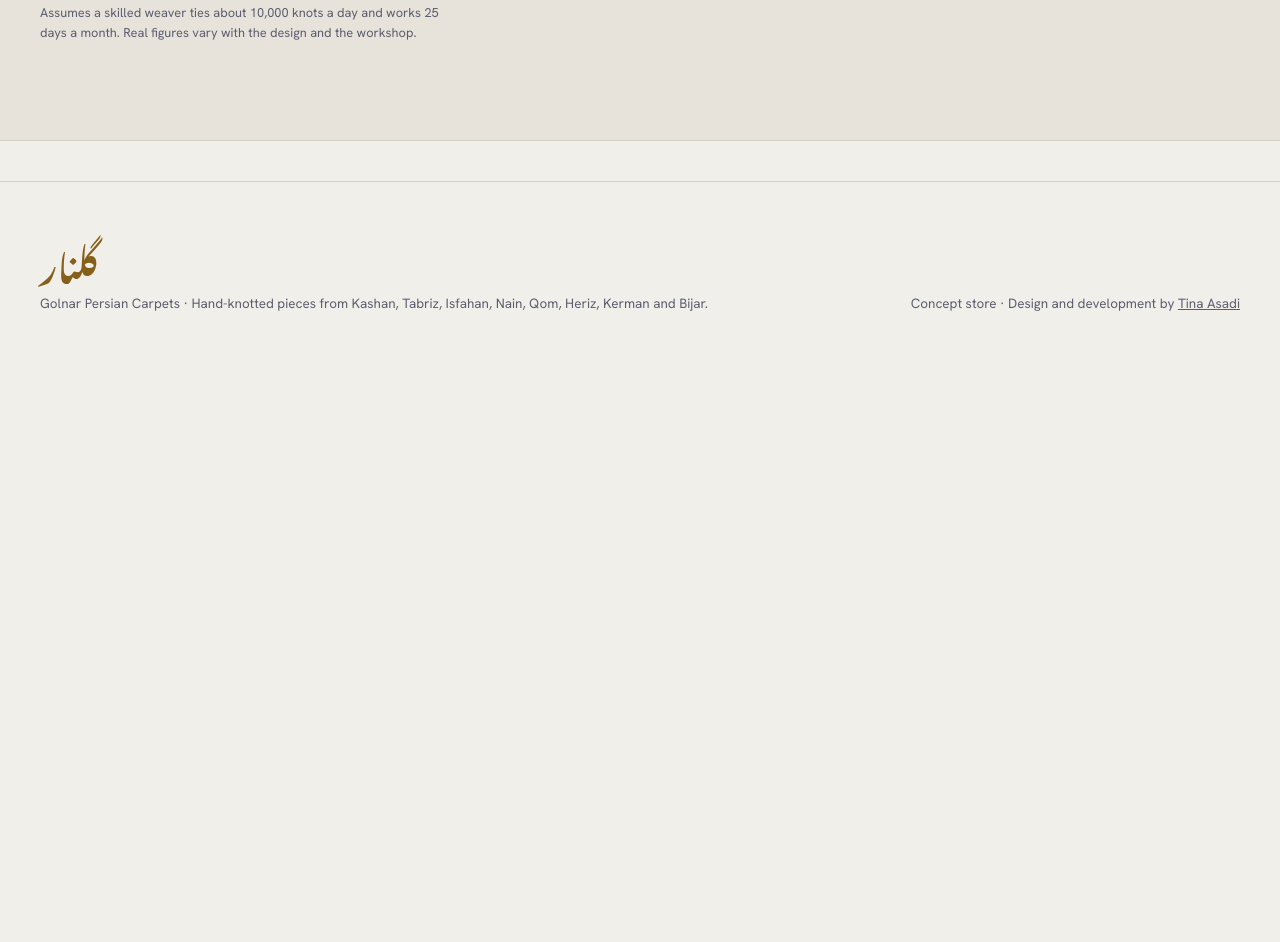
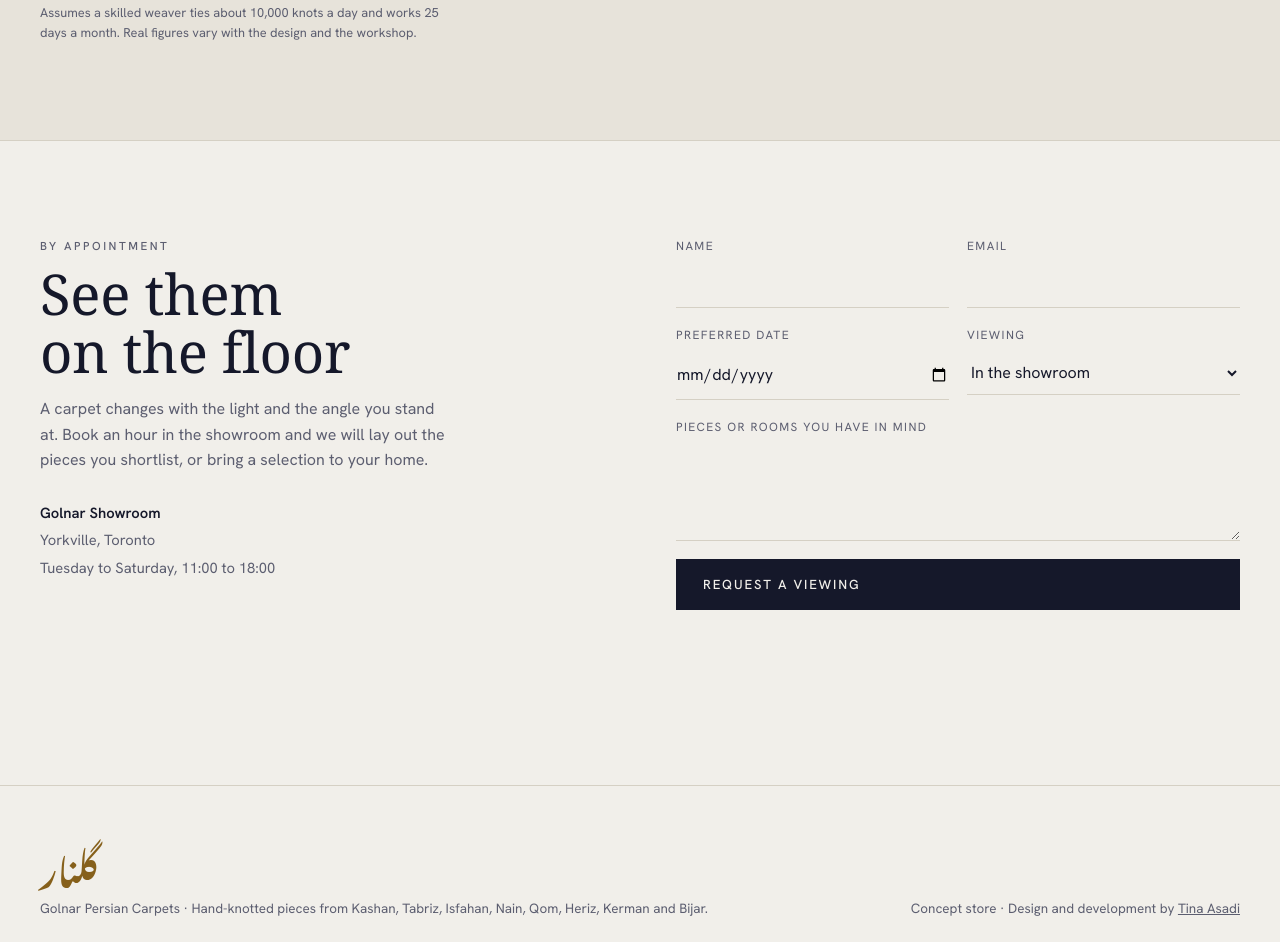
Before and after one commit to tina-asadi/golnar, a plain HTML site: page index.html in a window 1280 px wide. Shown: the part 5034-5976 px from the top of the page. Before the commit the page ends 5405 px from the top, so only its background shows below. Drawn offline with Linux system fonts and the light colour scheme; a web font is replaced by a local one.

Commit message:
Add private viewing booking form
Showroom details and a booking form with inline validation messages.
It is a demo, so submitting confirms on the page and sends nothing.

```diff
--- a/css/style.css
+++ b/css/style.css
@@ -1,8 +1,8 @@
 /* =========================================================
    Golnar Persian Carpets: style.css
    1 Tokens (light + dark) · 2 Base · 3 Header · 4 Hero · 5 Weaving cities
-   6 Collection · 7 Carpet guide · 8 The making · 9 Raj calculator · 11 Footer
-   12 Bag, detail and toast · 13 Reduced motion
+   6 Collection · 7 Carpet guide · 8 The making · 9 Raj calculator
+   10 Private viewing · 11 Footer · 12 Bag, detail and toast · 13 Reduced motion
    ========================================================= */
 
 /* Layout: a quiet gallery — wide gutters, one carpet per moment, hairline structure; the carpets are drawn knot by knot on canvas and carry all the color. */
@@ -1036,6 +1036,93 @@ select {
   }
 }
 
+/* ---------- 10. Private viewing ---------- */
+.visit {
+  display: grid;
+  grid-template-columns: minmax(0, 1fr) minmax(0, 1fr);
+  gap: 72px;
+}
+.visit h2 {
+  font-size: clamp(2.2rem, 4.4vw, 3.6rem);
+  line-height: 1.02;
+  margin: 10px 0 16px;
+}
+.visit .copy p {
+  color: var(--muted);
+  max-width: 46ch;
+}
+.visit address {
+  font-style: normal;
+  margin-top: 28px;
+  display: flex;
+  flex-direction: column;
+  gap: 4px;
+  font-size: 0.92rem;
+}
+.visit address span {
+  color: var(--muted);
+}
+form {
+  display: grid;
+  grid-template-columns: 1fr 1fr;
+  gap: 18px;
+}
+.field {
+  display: flex;
+  flex-direction: column;
+  gap: 6px;
+  min-width: 0;
+}
+.field.full {
+  grid-column: 1/-1;
+}
+.field label {
+  font-size: 0.74rem;
+  letter-spacing: 0.12em;
+  text-transform: uppercase;
+  color: var(--muted);
+}
+.field input,
+.field select,
+.field textarea {
+  font: inherit;
+  background: transparent;
+  color: var(--ink);
+  border: 0;
+  border-bottom: 1px solid var(--line);
+  padding: 10px 0;
+  border-radius: 0;
+  width: 100%;
+}
+.field select {
+  background: var(--bg);
+}
+.field input:focus,
+.field select:focus,
+.field textarea:focus {
+  outline: none;
+  border-bottom-color: var(--brass);
+}
+.form-note {
+  grid-column: 1/-1;
+  font-size: 0.9rem;
+  color: var(--brass);
+  min-height: 1.5em;
+}
+@media (max-width: 860px) {
+  .visit {
+    grid-template-columns: 1fr;
+    gap: 40px;
+  }
+  form {
+    grid-template-columns: 1fr;
+  }
+}
+
+.field .btn {
+  justify-self: start;
+}
+
 /* ---------- 11. Footer ---------- */
 footer {
   border-top: 1px solid var(--line);
--- a/index.html
+++ b/index.html
@@ -274,6 +274,50 @@
           </div>
         </div>
       </section>
+
+      <section class="wrap section" id="visit">
+        <div class="visit">
+          <div class="copy">
+            <p class="eyebrow">By appointment</p>
+            <h2>See them on the floor</h2>
+            <p>
+              A carpet changes with the light and the angle you stand at. Book an hour in the showroom and we
+              will lay out the pieces you shortlist, or bring a selection to your home.
+            </p>
+            <address>
+              <strong>Golnar Showroom</strong>
+              <span>Yorkville, Toronto</span>
+              <span>Tuesday to Saturday, 11:00 to 18:00</span>
+            </address>
+          </div>
+          <form id="visitForm" novalidate>
+            <div class="field">
+              <label for="vName">Name</label><input id="vName" name="name" autocomplete="name" required />
+            </div>
+            <div class="field">
+              <label for="vEmail">Email</label
+              ><input id="vEmail" name="email" type="email" autocomplete="email" required />
+            </div>
+            <div class="field">
+              <label for="vDate">Preferred date</label><input id="vDate" name="date" type="date" />
+            </div>
+            <div class="field">
+              <label for="vWhere">Viewing</label
+              ><select id="vWhere" name="where">
+                <option>In the showroom</option>
+                <option>At my home</option>
+                <option>Video call</option>
+              </select>
+            </div>
+            <div class="field full">
+              <label for="vNote">Pieces or rooms you have in mind</label
+              ><textarea id="vNote" name="note" rows="3"></textarea>
+            </div>
+            <div class="field full"><button class="btn primary" type="submit">Request a viewing</button></div>
+            <p class="form-note" id="formNote" role="status"></p>
+          </form>
+        </div>
+      </section>
     </main>
 
     <footer>
--- a/js/main.js
+++ b/js/main.js
@@ -379,6 +379,34 @@
     update();
   }
 
+  /* ---------- Private viewing form ---------- */
+
+  function initVisitForm() {
+    const form = $('#visitForm');
+    const note = $('#formNote');
+
+    form.addEventListener('submit', (event) => {
+      event.preventDefault();
+      const nameInput = $('#vName');
+      const emailInput = $('#vEmail');
+      const name = nameInput.value.trim();
+
+      if (!name) {
+        note.textContent = 'Please add your name so we know who to expect.';
+        nameInput.focus();
+        return;
+      }
+      if (!emailInput.value.trim() || !emailInput.checkValidity()) {
+        note.textContent = 'Please enter an email address like name@example.com.';
+        emailInput.focus();
+        return;
+      }
+
+      note.textContent = `Thank you, ${name}. This is a portfolio demo, so no request was sent.`;
+      form.reset();
+    });
+  }
+
   /* ---------- Start ---------- */
 
   initHero();
@@ -388,4 +416,5 @@
   initBag();
   initCarpetGuide();
   initDensityCalculator();
+  initVisitForm();
 })();
```
